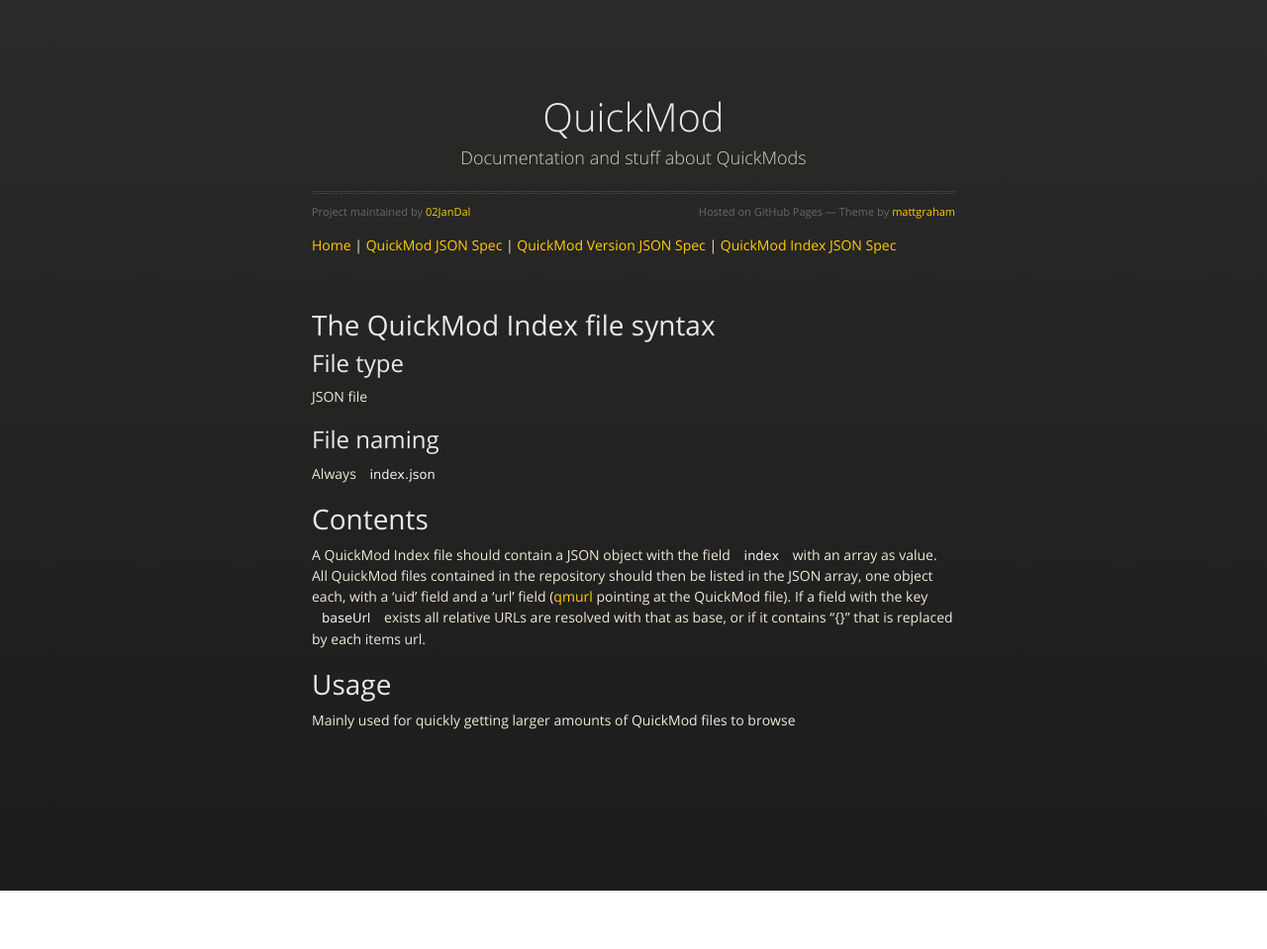
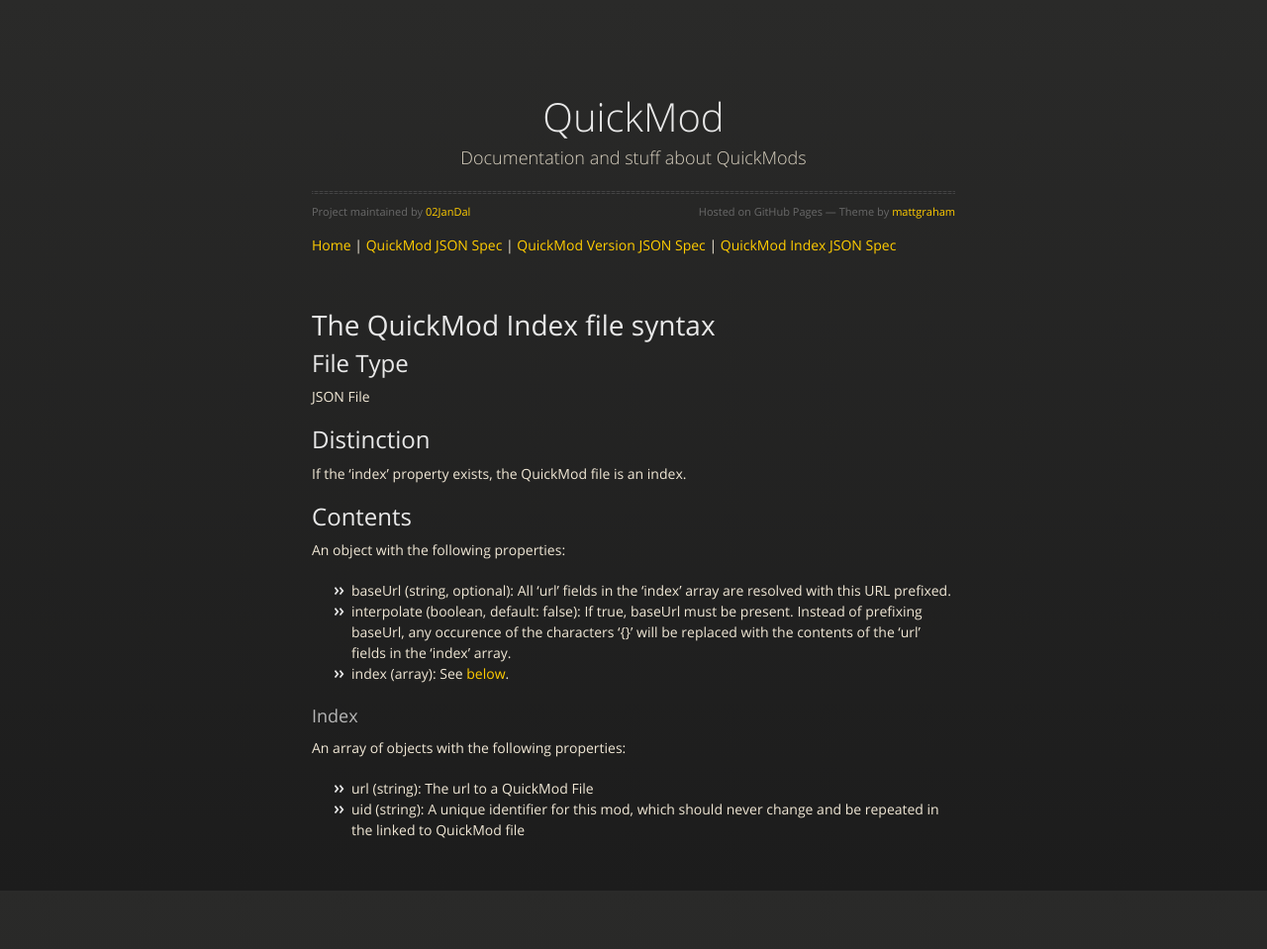
Before and after one commit to 02JanDal/QuickModDoc, a Jekyll site: the page built from qm_index_spec.markdown, in a window 1280 px wide. Shown: the whole page at 99% size. Built offline with Jekyll 4.4.1, drawn with Linux system fonts in a browser that asks for light colours; nearby versions of some CDN libraries; Markdown is read by kramdown in place of the engine named in the settings; before the commit the page ends 900 px from its top, so only the background shows below that.

Commit message:
Cleared up the index spec

```diff
--- a/qm_index_spec.markdown
+++ b/qm_index_spec.markdown
@@ -5,19 +5,22 @@
 
 # The QuickMod Index file syntax
 
-## File type
 
-JSON file
+## File Type
+JSON File
 
-## File naming
+## Distinction
+If the 'index' property exists, the QuickMod file is an index.
 
-Always `index.json`
+## Contents
+An object with the following properties:
 
-# Contents
+* baseUrl \(string, optional\): All 'url' fields in the 'index' array are resolved with this URL prefixed.
+* interpolate \(boolean, default: false\): If true, baseUrl must be present. Instead of prefixing baseUrl, any occurence of the characters '{}' will be replaced with the contents of the 'url' fields in the 'index' array.
+* index \(array\): See [below](#index).
 
-A QuickMod Index file should contain a JSON object with the field `index` with an array as value. All QuickMod files contained in the repository should then be listed in the JSON array, one object each, with a 'uid' field and a 'url' field ([qmurl](qm_spec.html#qmurl) pointing at the QuickMod file).
-If a field with the key `baseUrl` exists all relative URLs are resolved with that as base, or if it contains "{}" that is replaced by each items url.
+### Index
+An array of objects with the following properties:
 
-# Usage
-
-Mainly used for quickly getting larger amounts of QuickMod files to browse
+* url \(string\): The url to a QuickMod File
+* uid \(string\): A unique identifier for this mod, which should never change and be repeated in the linked to QuickMod file
```
